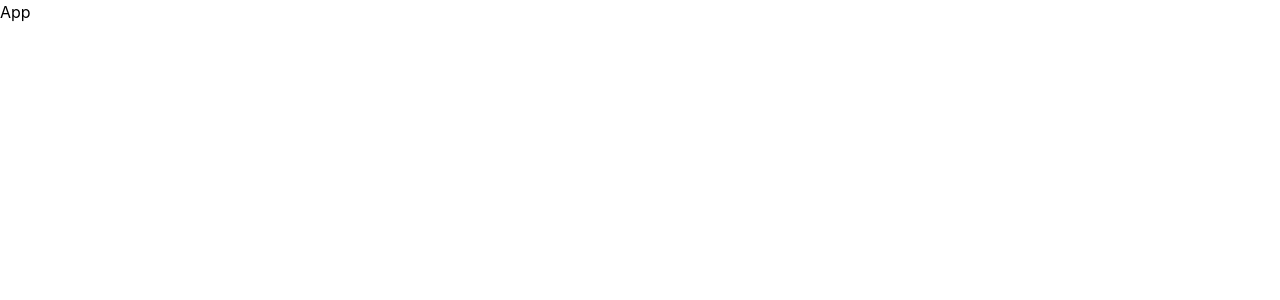
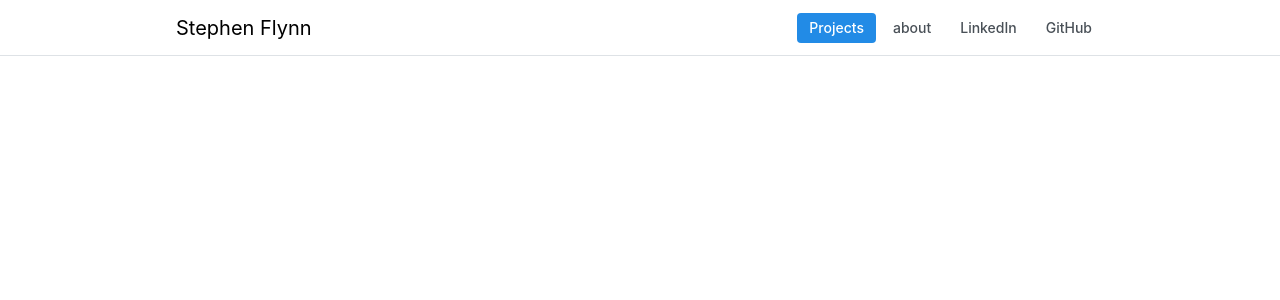
Before and after one commit to sxflynn/portfolio, a React (Vite) app: page / in a window 1280 px wide. Shown: the top 300 px of the page. Built offline with nearby package versions, Linux system fonts and the light colour scheme.

Commit message:
initial commit on the portfolio from mantine template

```diff
--- a/index.html
+++ b/index.html
@@ -7,7 +7,7 @@
       name="viewport"
       content="minimum-scale=1, initial-scale=1, width=device-width, user-scalable=no"
     />
-    <title>Mantine Vite template</title>
+    <title>Stephen Flynn, Full Stack Developer and Educator</title>
   </head>
   <body>
     <div id="root"></div>
--- a/src/App.tsx
+++ b/src/App.tsx
@@ -1,7 +1,18 @@
 import "@mantine/core/styles.css";
-import { MantineProvider } from "@mantine/core";
+import { MantineProvider } from '@mantine/core';
 import { theme } from "./theme";
+import { Header } from './components/Header/Header';
 
 export default function App() {
-  return <MantineProvider theme={theme}>App</MantineProvider>;
+  return <MantineProvider theme={theme}>
+      <Header/>
+
+
+      {/* ROUTER VIEW? */}
+      {/* use a customized hero header for each project description */}
+
+      {/* FOOTER */}
+
+
+      </MantineProvider>
 }
--- /dev/null
+++ b/src/components/Header/Header.module.css
@@ -0,0 +1,33 @@
+.header {
+  height: rem(56px);
+  margin-bottom: rem(120px);
+  background-color: var(--mantine-color-body);
+  border-bottom: rem(1px) solid light-dark(var(--mantine-color-gray-3), var(--mantine-color-dark-4));
+}
+
+.inner {
+  height: rem(56px);
+  display: flex;
+  justify-content: space-between;
+  align-items: center;
+}
+
+.link {
+  display: block;
+  line-height: 1;
+  padding: rem(8px) rem(12px);
+  border-radius: var(--mantine-radius-sm);
+  text-decoration: none;
+  color: light-dark(var(--mantine-color-gray-7), var(--mantine-color-dark-0));
+  font-size: var(--mantine-font-size-sm);
+  font-weight: 500;
+
+  @mixin hover {
+    background-color: light-dark(var(--mantine-color-gray-0), var(--mantine-color-dark-6));
+  }
+
+  [data-mantine-color-scheme] &[data-active] {
+    background-color: var(--mantine-color-blue-filled);
+    color: var(--mantine-color-white);
+  }
+}
--- /dev/null
+++ b/src/components/Header/Header.tsx
@@ -0,0 +1,44 @@
+import { useState } from 'react';
+import { Container, Group, Burger, Text } from '@mantine/core';
+import { useDisclosure } from '@mantine/hooks';
+import classes from './Header.module.css';
+
+const links = [
+  { link: '/projects', label: 'Projects' },
+  { link: '/about', label: 'about' },
+  { link: '/linkedin', label: 'LinkedIn' },
+  { link: '/github', label: 'GitHub' },
+];
+
+export function Header() {
+  const [opened, { toggle }] = useDisclosure(false);
+  const [active, setActive] = useState(links[0].link);
+
+  const items = links.map((link) => (
+    <a
+      key={link.label}
+      href={link.link}
+      className={classes.link}
+      data-active={active === link.link || undefined}
+      onClick={(event) => {
+        event.preventDefault();
+        setActive(link.link);
+      }}
+    >
+      {link.label}
+    </a>
+  ));
+
+  return (
+    <header className={classes.header}>
+      <Container size="md" className={classes.inner}>
+      <Text size="xl">Stephen Flynn</Text>
+        <Group gap={5} visibleFrom="xs">
+          {items}
+        </Group>
+
+        <Burger opened={opened} onClick={toggle} hiddenFrom="xs" size="sm" />
+      </Container>
+    </header>
+  );
+}
```
